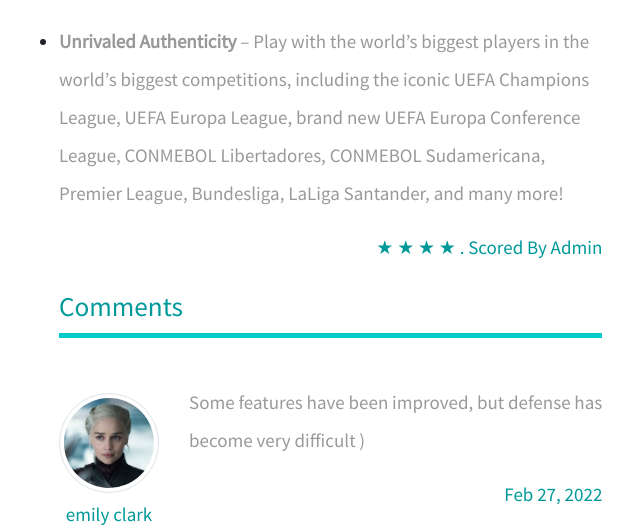
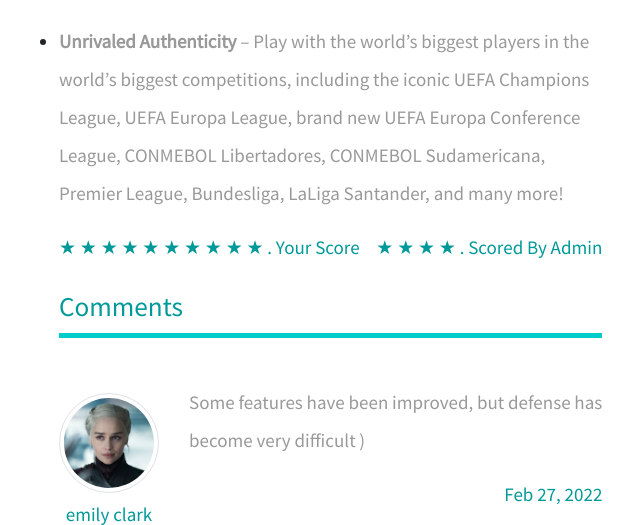
Before and after one commit to mehmetkesik/game-console-website, a PHP site: page /?page=game&id=1 in a window 1280 px wide. Shown: the part 2520-3045 px from the top of the page, without its empty margins (326-966 px from the left). Run offline with PHP 8.4, Linux system fonts and the light colour scheme; the visitor is signed in with stand-in values (Sample User, id 1); data comes from the database, SQL or seed files in the repository; tables that the repository leaves empty hold one stand-in row (values such as "Sample post").

Commit message:
Initial Commit

```diff
--- a/db.php
+++ b/db.php
@@ -3,8 +3,8 @@
 function openDb()
 {
     try {
-        //$db = new PDO("mysql:host=127.0.0.1;dbname=gameconsole", "root", "");
-        $db = new PDO("sqlite:" . __DIR__ . "/console.db");
+        $db = new PDO("mysql:host=127.0.0.1;dbname=gameconsole", "root", "");
+        //$db = new PDO("sqlite:" . __DIR__ . "/console.db");
         //$db->query("SET CHARACTER SET utf8");
         return $db;
     } catch (PDOException $e) {
@@ -202,6 +202,43 @@ function getGameCommentsCount($gameId)
     return 0;
 }
 
+function getGameScoreByUser($userId, $gameId)
+{
+    $db = openDb();
+    $query = $db->prepare("SELECT score FROM scores WHERE user_id = :userid and game_id = :gameid");
+    $query->bindValue(':userid', $userId);
+    $query->bindValue(':gameid', $gameId);
+    $query->execute();
+    $result = $query->fetch();
+
+    if ($result) {
+        return $result[0];
+    }
+    return 0;
+}
+
+function addGameScoreByUser($userId, $gameId, $score)
+{
+    $db = openDb();
+    $query = $db->prepare("INSERT INTO scores SET user_id = ?, game_id = ?, score = ?");
+    $insert = $query->execute(array($userId, $gameId, $score));
+    if ($insert) {
+        $last_id = $db->lastInsertId();
+        return $last_id;
+    }
+    return null;
+}
+
+function getGameScores($gameId)
+{
+    $db = openDb();
+    $query = $db->prepare("SELECT score FROM scores WHERE game_id = :gameid");
+    $query->bindValue(':gameid', $gameId);
+    $query->execute();
+
+    return $query->fetchAll(PDO::FETCH_ASSOC);
+}
+
 function getComments($gameId)
 {
     $db = openDb();
--- a/pages/game.php
+++ b/pages/game.php
@@ -8,10 +8,17 @@ if (!$game) {
 }
 
 if (!empty($_POST) && !empty($_SESSION["user"])) {
-    $user = $_SESSION["user"];
-    $comment = $_POST["comment"];
     $gameId = $game["id"];
-    addComment($user["id"], $gameId, $comment);
+    if (!empty($_GET["action"])) {
+        //adding game score
+        addGameScoreByUser($_SESSION["user"]["id"], $gameId, $_POST["score"]);
+    } else {
+        //adding game comment
+        $user = $_SESSION["user"];
+        $comment = $_POST["comment"];
+        addComment($user["id"], $gameId, $comment);
+    }
+
     header("Location: /?page=game&id=$gameId");
     exit(0);
 }
@@ -21,6 +28,19 @@ $comments = getComments($game["id"]);
 for ($i = 0; $i < count($comments); $i++) {
     $comments[$i]["user"] = getUserById($comments[$i]["user_id"]);
 }
+
+$score = null;
+if (!empty($_SESSION["user"])) {
+    $user = $_SESSION["user"];
+    $score = getGameScoreByUser($user["id"], $game["id"]);
+}
+
+$gameTotalScore = $game["admin_score"];
+$gameScores = getGameScores($game["id"]);
+foreach ($gameScores as $gameScore) {
+    $gameTotalScore += $gameScore["score"];
+}
+$gameTotalScore /= count($gameScores) + 1;
 
 ?>
 
@@ -59,7 +79,7 @@ for ($i = 0; $i < count($comments); $i++) {
                             Score: <?php
 
                             for ($i = 0; $i < 5; $i++) {
-                                if ($i < $game["admin_score"]) {
+                                if ($i < $gameTotalScore/*$game["admin_score"]*/) {
                                     echo "<span style='color:#cfb53b;font-size:22px;'>★</span>";
                                 } else {
                                     echo "<span style='font-size:22px;'>★</span>";
@@ -81,8 +101,35 @@ for ($i = 0; $i < count($comments); $i++) {
                         <?php $gn = slugify($game['name']);
                         include("pages/games/$gn.php"); ?>
 
-                        <span class="d-block text-right tm-color-primary">
+                        <div class="d-flex justify-content-between">
+                            <span class='d-block text-left tm-color-primary'>
+                            <?php if (!empty($user)) {
+                                if ($score) {
+                                    for ($i = 0; $i < $score; $i++) echo "★ ";
+                                    echo ". Your Score";
+                                } else {
+                                    ?>
+                                    <form method="post" action="/?page=game&id=<?php echo $game['id']; ?>&action=score">
+                                    <label for="score">Score:</label>
+                                    <select name='score' id='score' class="tm-btn tm-btn-primary tm-btn-small"
+                                            style="padding:4px 8px;">
+                                        <option>1</option>
+                                        <option>2</option>
+                                        <option selected>3</option>
+                                        <option>4</option>
+                                        <option>5</option>
+                                      </select>
+                                    <button class="tm-btn tm-btn-primary tm-btn-small ml-3"
+                                            style="padding:0 8px;">Send</button>
+                                    </form>
+                                    <?php
+                                }
+                            } ?>
+                            </span>
+                            <span class="d-block text-right tm-color-primary">
                             <?php for ($i = 0; $i < $game['admin_score']; $i++) echo "★ "; ?> . Scored By Admin</span>
+                        </div>
+
                     </div>
 
                     <!-- Comments -->
```
Also changed, not shown: img/userpics/aaa.jpeg (added).
